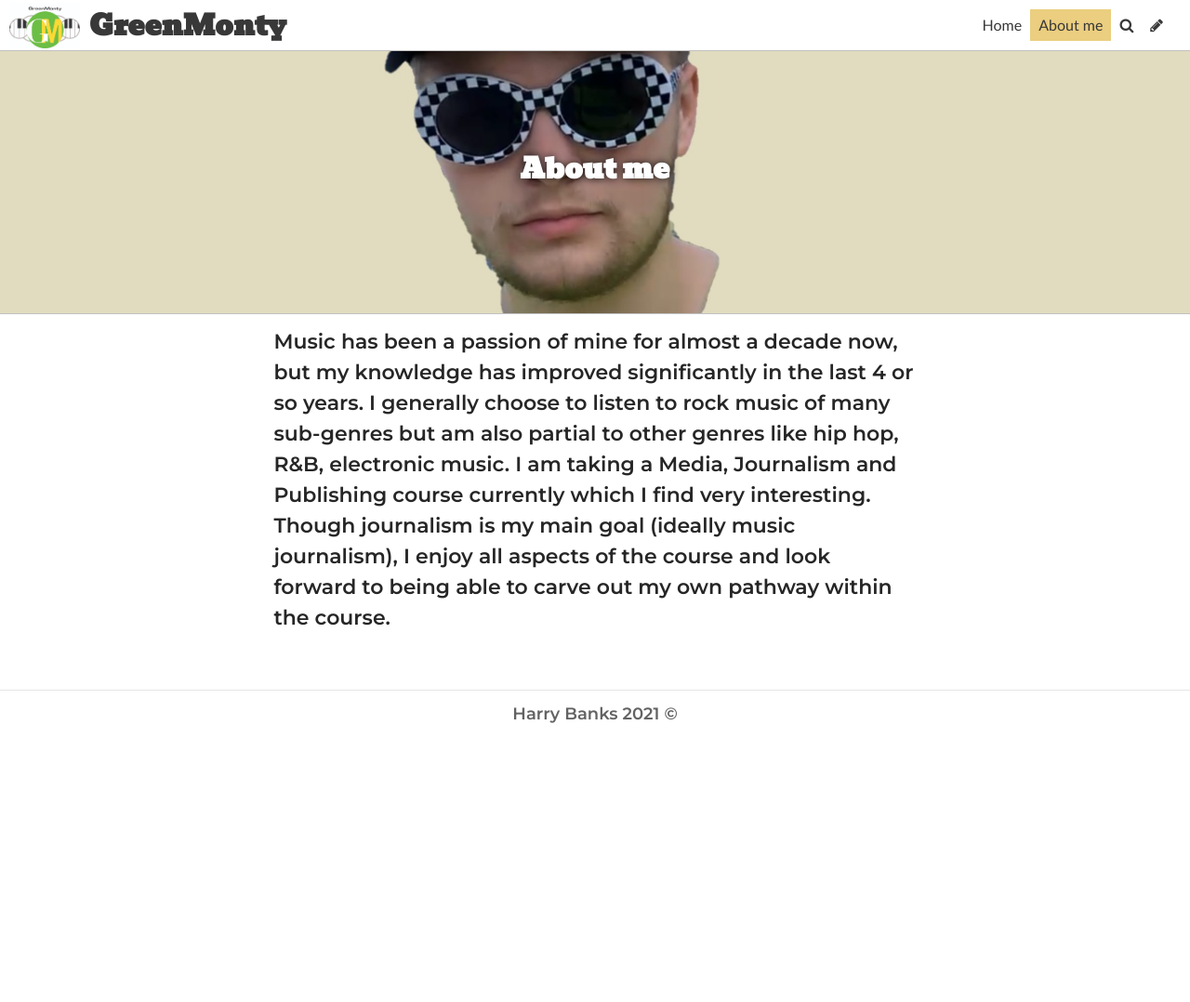
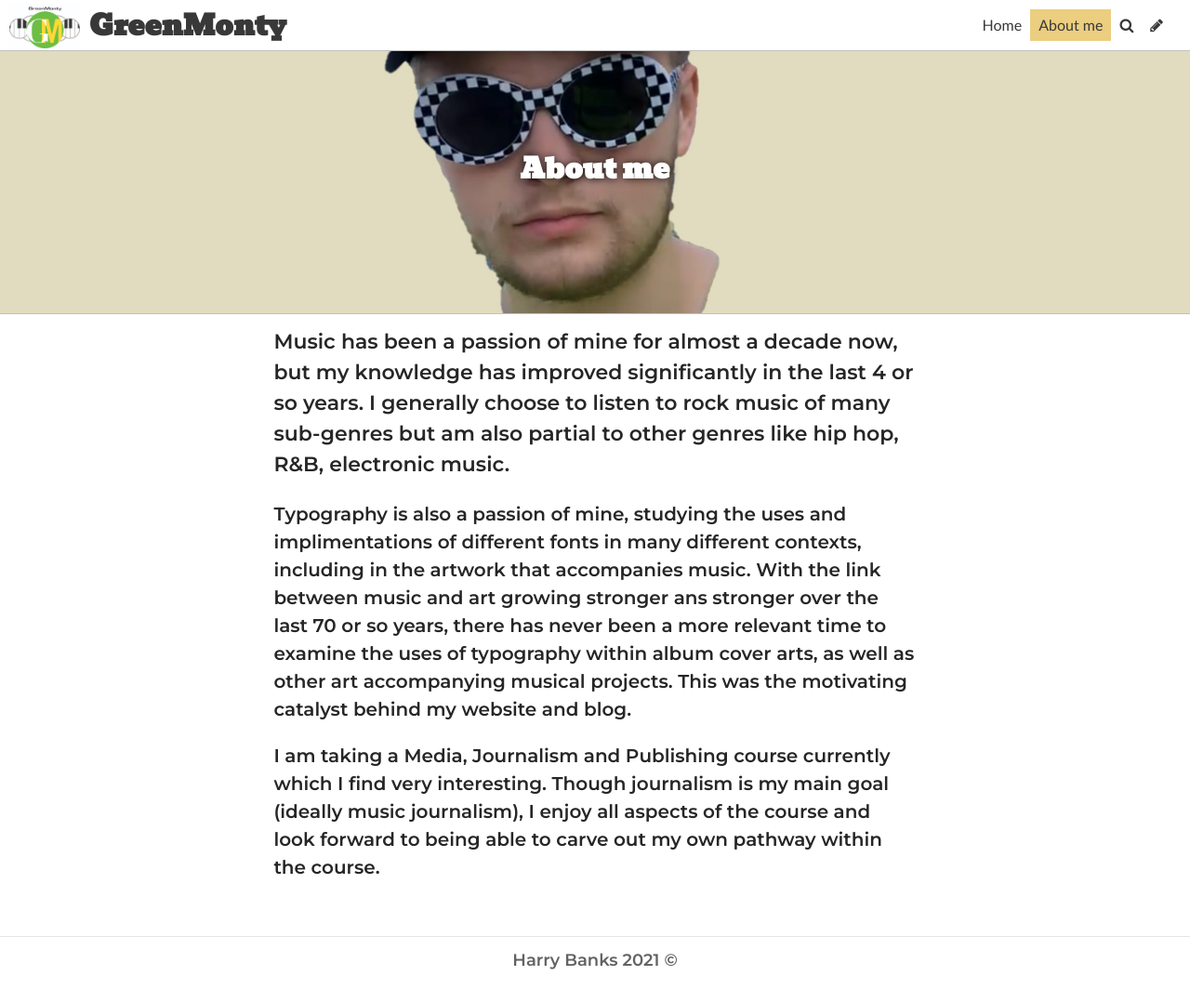
Before and after one commit to hbanks01/MontyBurnsSite, a Jekyll site: the page built from pages/about.md, in a window 1280 px wide. Shown: the whole page at 93% size. Built offline with Jekyll 4.4.1, drawn with Linux system fonts in a browser that asks for light colours; some web fonts are replaced; before the commit the page ends 900 px from its top, so only the background shows below that.

Commit message:
Update Page “about”

```diff
--- a/pages/about.md
+++ b/pages/about.md
@@ -11,4 +11,8 @@ tags: null
 description: null
 show: true
 ---
-Music has been a passion of mine for almost a decade now, but my knowledge has improved significantly in the last 4 or so years. I generally choose to listen to rock music of many sub-genres but am also partial to other genres like hip hop, R&B, electronic music. I am taking a Media, Journalism and Publishing course currently which I find very interesting. Though journalism is my main goal (ideally music journalism), I enjoy all aspects of the course and look forward to being able to carve out my own pathway within the course.
+Music has been a passion of mine for almost a decade now, but my knowledge has improved significantly in the last 4 or so years. I generally choose to listen to rock music of many sub-genres but am also partial to other genres like hip hop, R&B, electronic music.
+
+Typography is also a passion of mine, studying the uses and implimentations of different fonts in many different contexts, including in the artwork that accompanies music. With the link between music and art growing stronger ans stronger over the last 70 or so years, there has never been a more relevant time to examine the uses of typography within album cover arts, as well as other art accompanying musical projects. This was the motivating catalyst behind my website and blog.
+
+I am taking a Media, Journalism and Publishing course currently which I find very interesting. Though journalism is my main goal (ideally music journalism), I enjoy all aspects of the course and look forward to being able to carve out my own pathway within the course.
```
